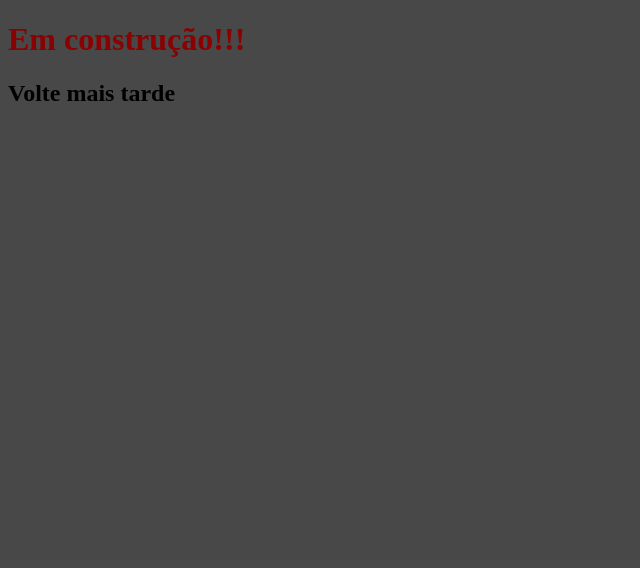
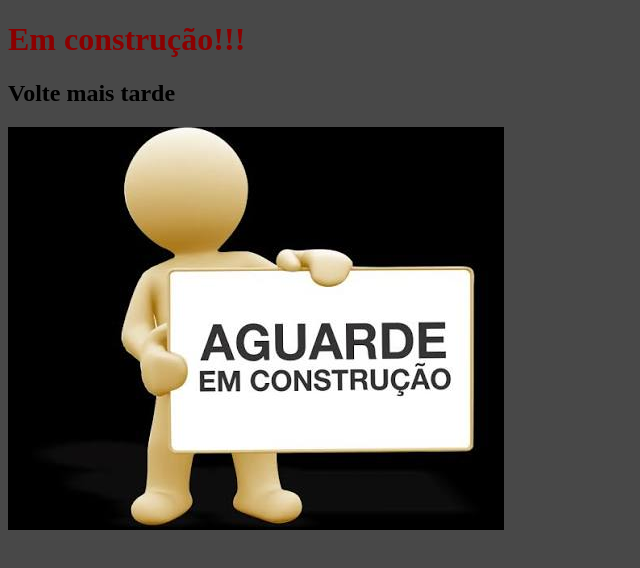
Before and after one commit to CiceroMarques/CiceroMarques.github.io, a plain HTML site: page index.html in a window 1280 px wide. Shown: the whole page, without its empty margins (0-640 px from the left). Drawn offline with Linux system fonts and the light colour scheme.

Commit message:
feat adicionada foto

```diff
--- a/assets/css/tema.css
+++ b/assets/css/tema.css
@@ -9,3 +9,7 @@ h1 {
 h1:hover{
     color: firebrick;
 }
+
+body {
+    align-items: center;
+}
--- a/index.html
+++ b/index.html
@@ -9,5 +9,6 @@
 <body>
     <h1>Em construção!!!</h1>
     <h2>Volte mais tarde</h2>
+    <img src="./assets/imgs/images.jpg"
 </body>
 </html>
```
Also changed, not shown: assets/imgs/images.jpg (added).
